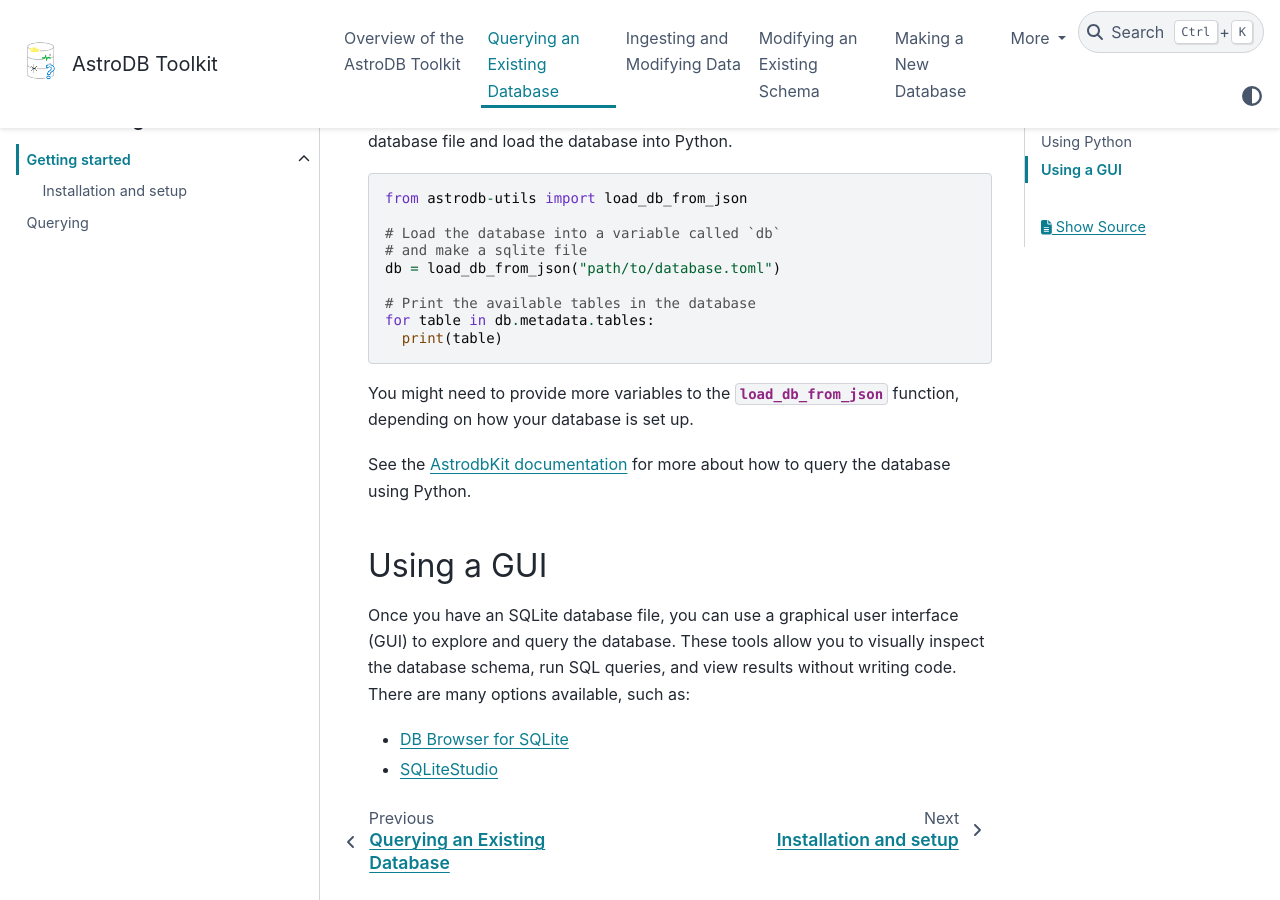
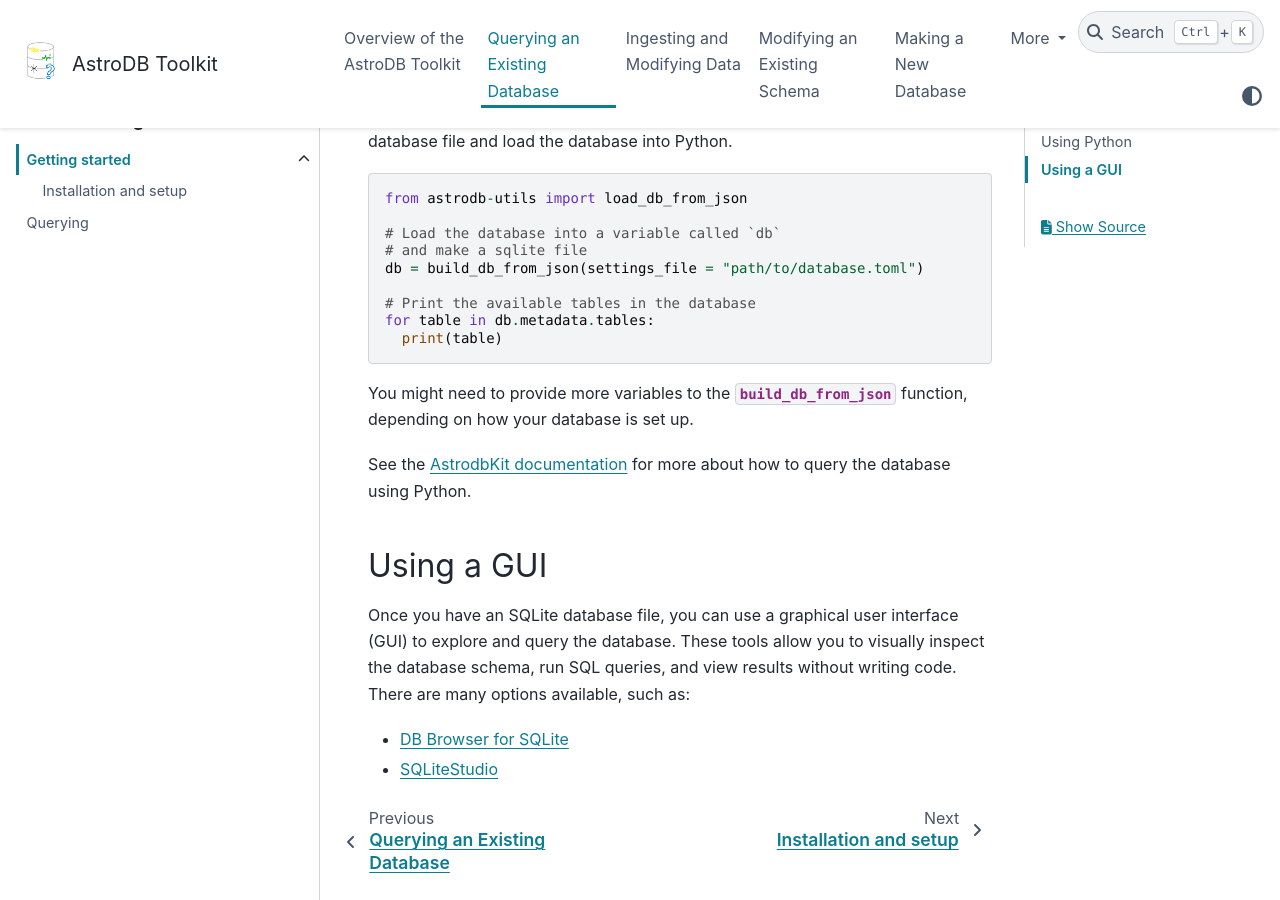
Before and after one commit to astrodbtoolkit/astrodb_utils, a Sphinx documentation site: the page built from docs/pages/querying_existing_db/getting_started/index.rst, in a window 1280 px wide and 900 px high, scrolled down 555 px. Built offline with Sphinx 7.4.7 and the PyData theme 0.15.4, drawn with Linux system fonts in a browser that asks for light colours; the version number could not be read and is left out.

Commit message:
update docs

```diff
--- a/docs/pages/querying_existing_db/getting_started/index.rst
+++ b/docs/pages/querying_existing_db/getting_started/index.rst
@@ -29,14 +29,14 @@ create an SQLite database file and load the database into Python.
 
     # Load the database into a variable called `db`
     # and make a sqlite file
-    db = load_db_from_json("path/to/database.toml")
+    db = build_db_from_json(settings_file = "path/to/database.toml")
 
     # Print the available tables in the database
     for table in db.metadata.tables:
       print(table)
 
 You might need to provide more variables to the
-:py:func:`load_db_from_json<astrodb_utils.utils.load_db_from_json>` function,
+:py:func:`build_db_from_json<astrodb_utils.utils.build_db_from_json>` function,
 depending on how your database is set up.
 
 See the `AstrodbKit documentation <https://astrodbkit.readthedocs.io/en/latest/>`_
```
